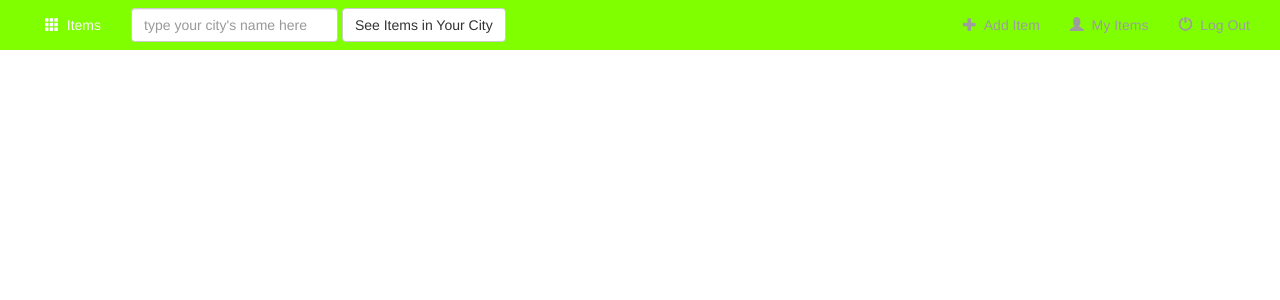
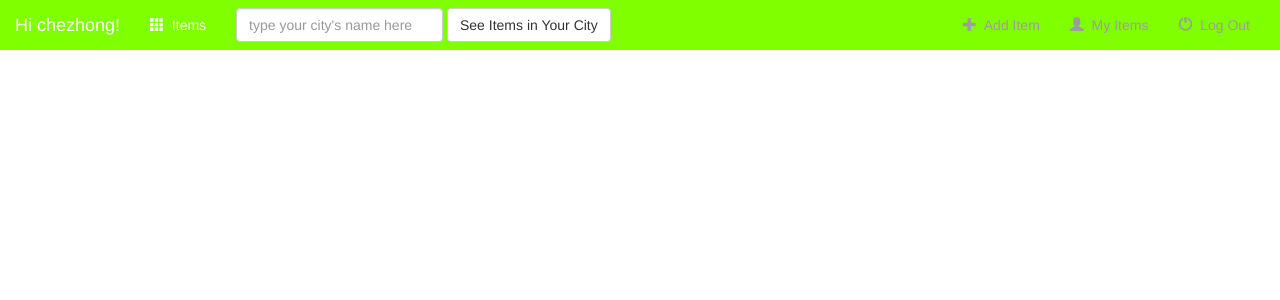
Before and after one commit to zhongcheng/freemarket, a Django app: page / in a window 1280 px wide. Shown: the top 300 px of the page. Run offline with Django 3.2, Linux system fonts and the light colour scheme; a user stored in the database is signed in; data that the repository does not hold is empty; some libraries are stand-ins or nearby versions.

Commit message:
Add "Hi user!"

```diff
--- a/listing/templates/listing/base.html
+++ b/listing/templates/listing/base.html
@@ -21,7 +21,7 @@
                 <span class="icon-bar"></span>
                 <span class="icon-bar"></span>
             </button>
-{#            <a class="navbar-brand" href="{% url 'listing:index' %}">Free Market</a>#}
+            <a class="navbar-brand" href="{% url 'listing:index' %}">Hi {{ user.username }}!</a>
         </div>
 
 {#        Items#}
--- a/listing/views.py
+++ b/listing/views.py
@@ -15,6 +15,7 @@ def index(request):
     if not request.user.is_authenticated:
         return render(request, 'listing/index_visitor.html', {'items': items})
     else:
+        user = request.user
         # if a search is applied
         query = request.GET.get("q")
         if query:
@@ -22,7 +23,7 @@ def index(request):
                 Q(city__iexact=query)
             ).distinct()
 
-        return render(request, 'listing/index.html', {'items': items})
+        return render(request, 'listing/index.html', {'items': items, 'user': user})
 
 
 def index_visitor(request):
```
